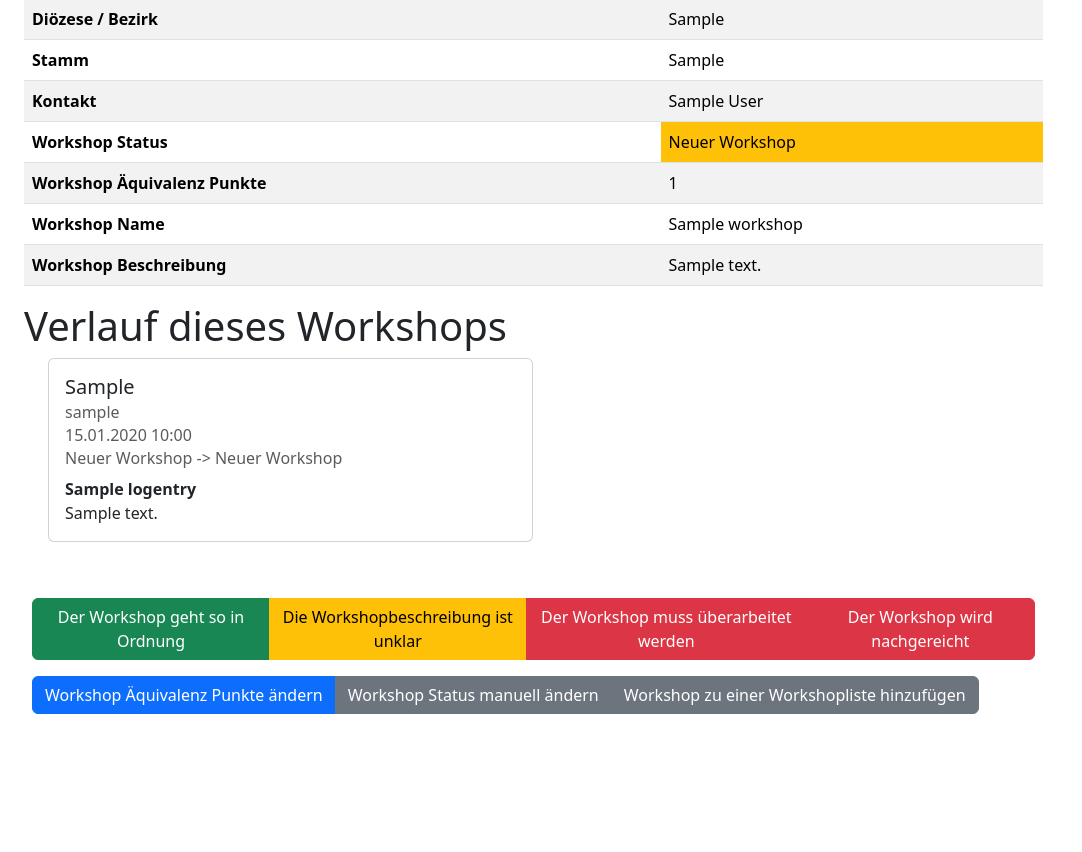
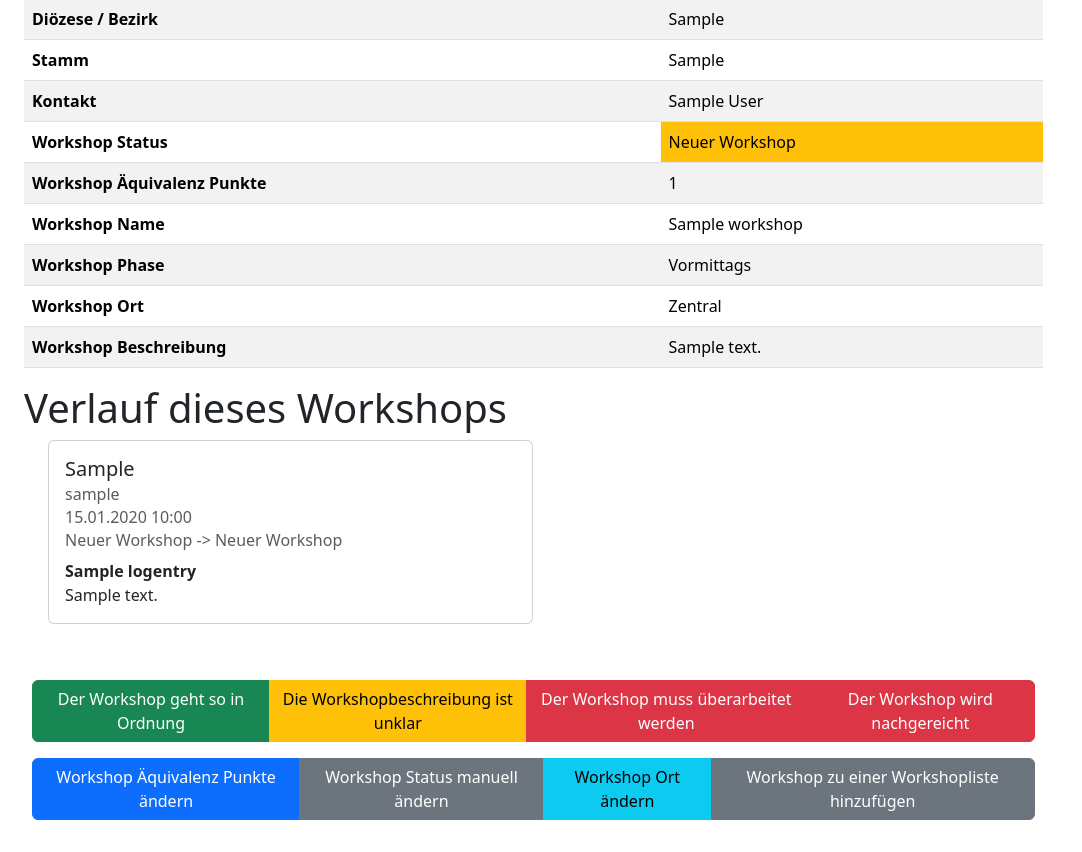
Before and after one commit to Marcel43367/rcwsmgmt, a Django app: page /workshop/1/detail in a window 1280 px wide. Shown: the part 201-1053 px from the top of the page, without its empty margins (0-1082 px from the left). Before the commit the page ends 915 px from the top, so only its background shows below. Run offline with Django 4.2, Linux system fonts and the light colour scheme; a user stored in the database is signed in; tables that the repository leaves empty hold one stand-in row (values such as "Sample post"); parts of the project's set-up code (start-up, migrations or seed data) failed here and were passed over; some libraries are stand-ins or nearby versions.

Commit message:
Add location and time slot info to workshops

```diff
--- a/src/base/models.py
+++ b/src/base/models.py
@@ -26,9 +26,9 @@ class Order(Model):
 		return f"{settings.PRETIX_URL}/control/event/{settings.PRETIX_ORGANIZER}/{settings.PRETIX_EVENT}/orders/{self.code}/"
 
 	def sufficient_workshops(self):
-		order_weq = self.workshop_set.all().aggregate(Sum("weq"))['weq__sum']
-		if order_weq is None:
-			order_weq = 0
+		order_weq = 0
+		for ws in self.workshop_set.all():
+			order_weq += ws.get_weq()
 		return max(1, int(self.participant_count / settings.WORKSHOPS_PER_PARTICIPANT)) <= order_weq
 
 	def get_pretix_user_url(self):
@@ -55,11 +55,29 @@ class Workshop(Model):
 		(STATUS_UNCLEAR, "Workshop unklar"),
 		(STATUS_DELETED, "Workshop gelöscht"),
 	)
+	TIMESLOT_MORNING = "M"
+	TIMESLOT_AFTERNOON = "A"
+	TIMESLOT_BOTH = "B"
+	TIMESLOT_CAMP_SERVICE = "C"
+	TIMESLOT_CHOICE=(
+		(TIMESLOT_MORNING, "Vormittags"),
+		(TIMESLOT_AFTERNOON, "Nachmittags"),
+		(TIMESLOT_BOTH, "Vor- & Nachmittags"),
+		(TIMESLOT_CAMP_SERVICE, ""),
+	)
+	LOCATION_CENTRAL = "Z"
+	LOCATION_DECENTRAL = "D"
+	LOCATION_CHOICES=(
+		(LOCATION_CENTRAL, "Zentral"),
+		(LOCATION_DECENTRAL, "Dezentral"),
+	)
 	name = CharField(max_length=64, verbose_name="Name")
 	order = ForeignKey(Order, on_delete=CASCADE)
 	description = TextField(verbose_name="Beschreibung")
 	position_id = PositiveIntegerField()
 	weq = PositiveIntegerField(default=1, verbose_name="Workshop Äquivalenz Punkte")
+	time_slot = CharField(max_length=1, choices=TIMESLOT_CHOICE, verbose_name="Workshopphase")
+	location = CharField(max_length=1, choices=LOCATION_CHOICES, default=LOCATION_CENTRAL, verbose_name="Ort")
 	status = CharField(max_length=1, choices=STATUS_CHOICE, verbose_name="Status")
 	printed = ForeignKey(WorkshopPrintBatch, null=True, on_delete=SET_NULL)
 	annotated_id = PositiveIntegerField(null=True)
@@ -67,6 +85,12 @@ class Workshop(Model):
 
 	def __str__(self):
 		return self.name
+
+	def get_weq(self):
+		if self.time_slot == Workshop.TIMESLOT_BOTH:
+			return self.weq * 2
+		return self.weq
+
 
 class LogEntry(Model):
 	workshop = ForeignKey(Workshop, on_delete=CASCADE)
@@ -78,6 +102,7 @@ class LogEntry(Model):
 	action = CharField(max_length=64)
 	title = CharField(max_length=256, verbose_name="Betreff")
 	message = TextField(verbose_name="Nachricht")
+	time_slot = CharField(max_length=1, choices=Workshop.TIMESLOT_CHOICE, verbose_name="Workshopphase")
 
 
 class WorkshopList(Model):
--- a/src/base/templates/base/workshop_detail.html
+++ b/src/base/templates/base/workshop_detail.html
@@ -29,11 +29,19 @@
 				</tr>
 				<tr>
 					<th scope="row">Workshop Äquivalenz Punkte</th>
-					<td>{{object.weq}}</td>
+					<td>{{object.get_weq}}</td>
 				</tr>
 				<tr>
 					<th scope="row">Workshop Name</th>
 					<td>{{object.name}}</td>
+				</tr>
+				<tr>
+					<th scope="row">Workshop Phase</th>
+					<td>{{workshop.get_time_slot_display}}</td>
+				</tr>
+				<tr>
+					<th scope="row">Workshop Ort</th>
+					<td>{{workshop.get_location_display}}</td>
 				</tr>
 				<tr>
 					<th scope="row">Workshop Beschreibung</th>
@@ -71,6 +79,7 @@
 <div class="btn-group my-2 mx-2">
 	<a href="{% url 'workshop-equivalent' object.id %}" class="btn btn-primary" role="button">Workshop Äquivalenz Punkte ändern</a>
 	<a href="{% url 'workshop-update' object.id %}" class="btn btn-secondary" role="button">Workshop Status manuell ändern</a>
+	<a href="{% url 'workshop-location' object.id %}" class="btn btn-info" role="button">Workshop Ort ändern</a>
 	<a href="{% url 'workshop-add-to-list' object.id %}" class="btn btn-secondary" role="button">Workshop zu einer Workshopliste hinzufügen</a>
 </div>
 <br>
--- a/src/base/templates/base/workshop_list.html
+++ b/src/base/templates/base/workshop_list.html
@@ -15,6 +15,8 @@
 				<th scope="col">Kontakt</th>
 				<th scope="col">Workshop Nummer</th>
 				<th scope="col">Workshop Status</th>
+				<th scope="col">Workshop Phase</th>
+				<th scope="col">Workshop Ort</th>
 				<th scope="col">Workshop Name</th>
 				<th scope="col">Aktionen</th>
 			</tr>
@@ -29,6 +31,8 @@
 					<td>{% if workshop.annotated_id %}{{workshop.annotated_id}}{% else %}Noch nicht nummeriert{% endif %}</td>
 					<td class="{% if workshop.status == 'A' or workshop.status == 'E'%}bg-warning{% else %}{% if workshop.status == 'U' or workshop.status == 'R' %}bg-danger{% else %}bg-success{% endif %}{% endif %}">
 						{{workshop.get_status_display}}</td>
+					<td>{{workshop.get_time_slot_display}}</td>
+					<td>{{workshop.get_location_display}}</td>
 					<td>{{workshop.name}}</td>
 					<td><a href="{% url 'workshop-detail' workshop.id %}" class="btn btn-primary btn-sm" role="button">Ansehen</a></td>
 				</tr>
--- a/src/base/urls.py
+++ b/src/base/urls.py
@@ -4,7 +4,7 @@ from base.views import OrderRedirect, WorkshopPrintBatchListView, WorkshopAnnota
 from base.views import WorkshopPrintBatchDownloadView, WorkshopEquivalentUpdateView, WorkshopUpdateView
 from base.views import WorkshopListCreateView, WorkshopListListView, WorkshopListDetailView, WorkshopListDeleteView
 from base.views import WorkshopAddToListFormView, WorkshopRemoveFromListFormView, WorkshopListDownloadView
-from base.views import WorkshopAllDownloadView, ClanListDownloadView
+from base.views import WorkshopAllDownloadView, ClanListDownloadView, WorkshopLocationUpdateView
 urlpatterns = [
     path('', WorkshopListView.as_view(), name="workshop-list"),
     path('workshop/<int:pk>/detail', WorkshopDetailView.as_view(), name='workshop-detail'),
@@ -12,6 +12,7 @@ urlpatterns = [
     path('workshop/<int:pk>/removefromlist/<int:wl_pk>', WorkshopRemoveFromListFormView.as_view(), name='workshop-remove-from-list'),
     path('workshop/<int:pk>/eq-update', WorkshopEquivalentUpdateView.as_view(), name='workshop-equivalent'),
     path('workshop/<int:pk>/update', WorkshopUpdateView.as_view(), name='workshop-update'),
+    path('workshop/<int:pk>/location-update', WorkshopLocationUpdateView.as_view(), name='workshop-location'),
     path('workshop/<int:pk>/feedback/<str:template>/<str:next_status>', WorkshopFeedbackView.as_view(), name='workshop-feedback'),
     path('orders', OrderListView.as_view(), name="order-list"),
     path('orders/<int:pk>/detail', OrderDetailView.as_view(), name="order-detail"),
--- a/src/base/views.py
+++ b/src/base/views.py
@@ -48,6 +48,7 @@ class WorkshopUpdateView(LoginRequiredMixin, UpdateView):
 		entry.action = "Status manuell geändert"
 		entry.title = ""
 		entry.message = ""
+		entry.time_slot = self.get_object().time_slot
 		entry.old_status = self.get_object().status
 
 		valid = super(WorkshopUpdateView, self).form_valid(form)
@@ -84,6 +85,7 @@ class WorkshopFeedbackView(LoginRequiredMixin, FormView):
 		entry.action = "Rückmeldung versendet"
 		entry.title = form.cleaned_data['subject']
 		entry.message = form.cleaned_data['message']
+		entry.time_slot = workshop.time_slot
 		entry.old_status = workshop.status
 		entry.new_status = next_status
 		entry.user = self.request.user
@@ -99,7 +101,7 @@ class WorkshopFeedbackView(LoginRequiredMixin, FormView):
 
 class OrderRedirect(LoginRequiredMixin, RedirectView):
 	def get_redirect_url(self, *args, **kwargs):
-		code = self.request.GET['code']
+		code = self.request.GET['code'].upper()
 		try:
 			order = Order.objects.get(code=code)
 		except Order.DoesNotExist:
@@ -310,3 +312,26 @@ class WorkshopRemoveFromListFormView(LoginRequiredMixin, FormView):
 		else:
 			messages.error(self.request, "Der Workshop befindet sich bereits in der Liste")
 		return super().form_valid(form)
+
+class WorkshopLocationUpdateView(LoginRequiredMixin, UpdateView):
+	model = Workshop
+	fields = ("location", )
+	success_url = reverse_lazy("order-list")
+
+	def form_valid(self, form):
+		entry = LogEntry()
+		entry.workshop = self.get_object()
+		entry.title = ""
+		entry.message = ""
+		old_location = self.get_object().get_location_display()
+		entry.time_slot = self.get_object().time_slot
+		entry.old_status = self.get_object().status
+
+		valid = super(WorkshopLocationUpdateView, self).form_valid(form)
+		new_location = self.get_object().get_location_display()
+
+		entry.action = f"Ort des Workshops von {old_location} auf {new_location} geändert"
+		entry.new_status = self.get_object().status
+		entry.user = self.request.user
+		entry.save()
+		return valid
--- a/src/rcwsmgmt/settings.py
+++ b/src/rcwsmgmt/settings.py
@@ -169,6 +169,10 @@ PRETIX_AUTH_TOKEN = os.environ['PRETIX_AUTH_TOKEN']
 PRETIX_WORKSHOP_PRODUCT_ID = int(os.environ['PRETIX_WORKSHOP_PRODUCT_ID'])
 PRETIX_WORKSHOP_QUESTION_NAME = os.environ['PRETIX_WORKSHOP_QUESTION_NAME']
 PRETIX_WORKSHOP_QUESTION_DESCRIPTION = os.environ['PRETIX_WORKSHOP_QUESTION_DESCRIPTION']
+PRETIX_WORKSHOP_QUESTION_TIMESLOT = os.environ['PRETIX_WORKSHOP_QUESTION_TIMESLOT']
+PRETIX_WORKSHOP_TIMESLOT_ANSWER_MORNING = os.environ['PRETIX_WORKSHOP_TIMESLOT_ANSWER_MORNING']
+PRETIX_WORKSHOP_TIMESLOT_ANSWER_AFTERNOON = os.environ['PRETIX_WORKSHOP_TIMESLOT_ANSWER_AFTERNOON']
+PRETIX_WORKSHOP_TIMESLOT_ANSWER_BOTH = os.environ['PRETIX_WORKSHOP_TIMESLOT_ANSWER_BOTH']
 PRETIX_ORDER_CLAN_PRODUCT_ID = int(os.environ['PRETIX_ORDER_CLAN_PRODUCT_ID'])
 PRETIX_ORDER_CLAN_QUESTION_NAME = os.environ['PRETIX_ORDER_CLAN_QUESTION_NAME']
 PRETIX_ORDER_CLAN_QUESTION_DISTRICT = os.environ['PRETIX_ORDER_CLAN_QUESTION_DISTRICT']
```
Also changed, not shown: src/base/management/commands/sync_workshops.py (+19 -2 lines).
